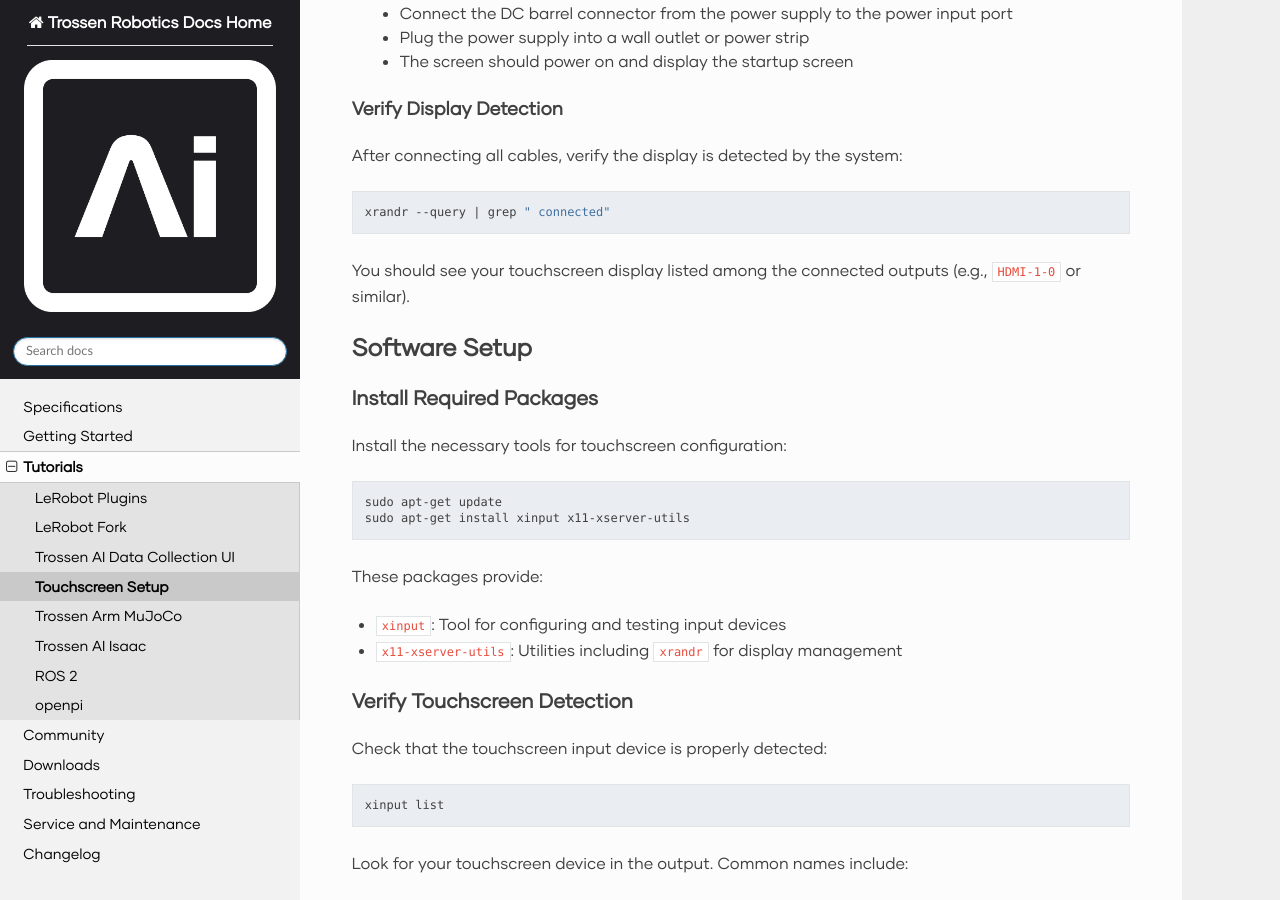
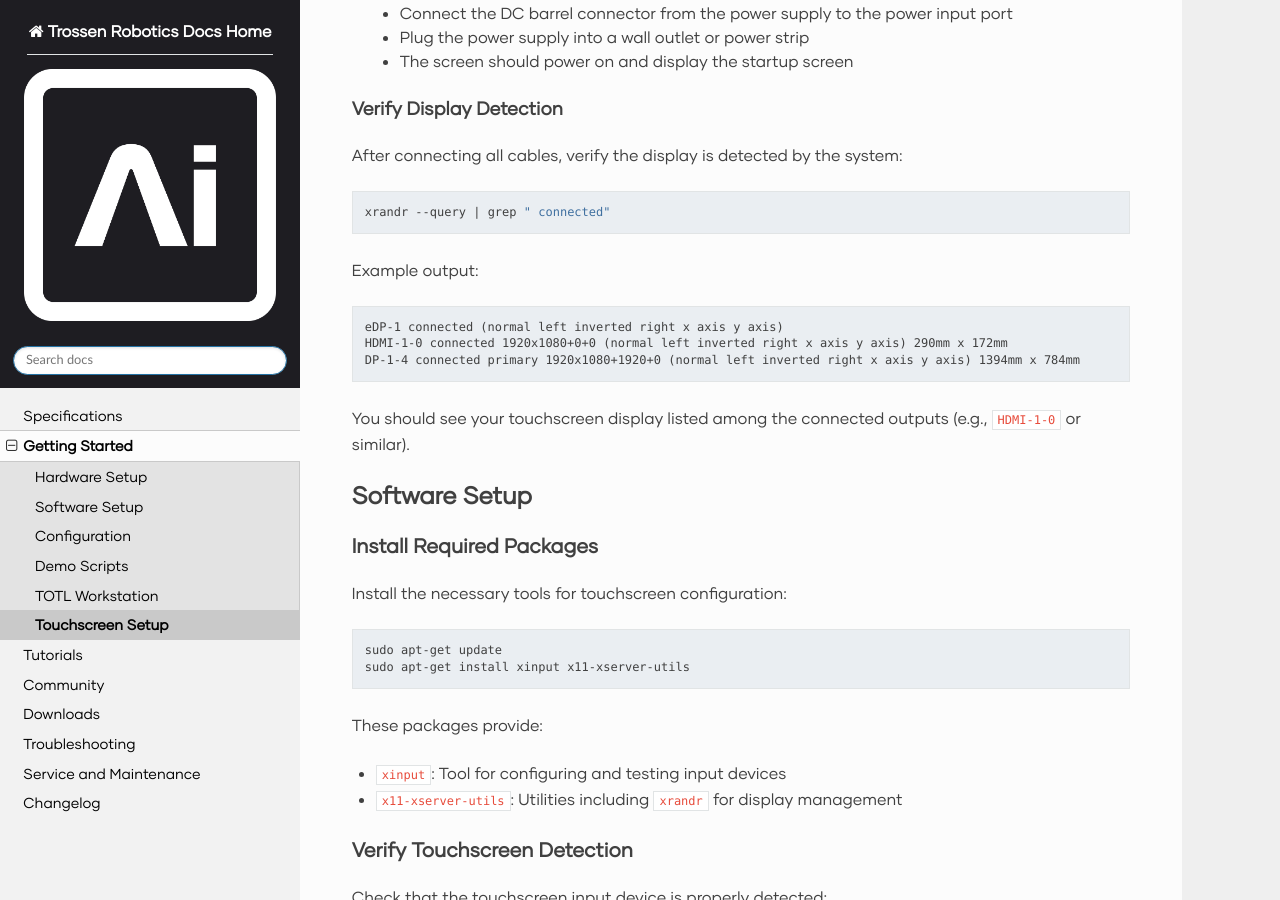
Before and after one commit to TrossenRobotics/trossen_arm, a Sphinx documentation site: the page built from docs/getting_started/touchscreen.rst, in a window 1280 px wide and 900 px high, scrolled down 3116 px. Built offline with Sphinx 7.4.7 and the Read the Docs theme 3.1.0, drawn with Linux system fonts in a browser that asks for light colours; some web fonts are replaced; pages that are not in the unit, such as notebooks, are missing from menus; some of the changed text lies outside the part shown.

Commit message:
update structure and syntax

```diff
--- a/docs/getting_started.rst
+++ b/docs/getting_started.rst
@@ -16,3 +16,4 @@ Let's get started with the :doc:`/getting_started/hardware_setup`.
     getting_started/configuration.rst
     getting_started/demo_scripts.rst
     getting_started/totl.rst
+    getting_started/touchscreen.rst
--- a/docs/tutorials/touchscreen_setup.rst
+++ b/docs/getting_started/touchscreen.rst
@@ -112,6 +112,14 @@ After connecting all cables, verify the display is detected by the system:
 .. code-block:: bash
 
     xrandr --query | grep " connected"
+
+Example output:
+
+.. code-block:: text
+
+    eDP-1 connected (normal left inverted right x axis y axis)
+    HDMI-1-0 connected 1920x1080+0+0 (normal left inverted right x axis y axis) 290mm x 172mm
+    DP-1-4 connected primary 1920x1080+1920+0 (normal left inverted right x axis y axis) 1394mm x 784mm
 
 You should see your touchscreen display listed among the connected outputs (e.g., ``HDMI-1-0`` or similar).
 
```
Also changed, not shown: other parts of docs/getting_started/touchscreen.rst (+8 -8 lines), docs/getting_started/images/usb_cable.jpg (renamed from docs/tutorials/touchscreen_setup/images/usb_cable.jpg), 6 other files.
